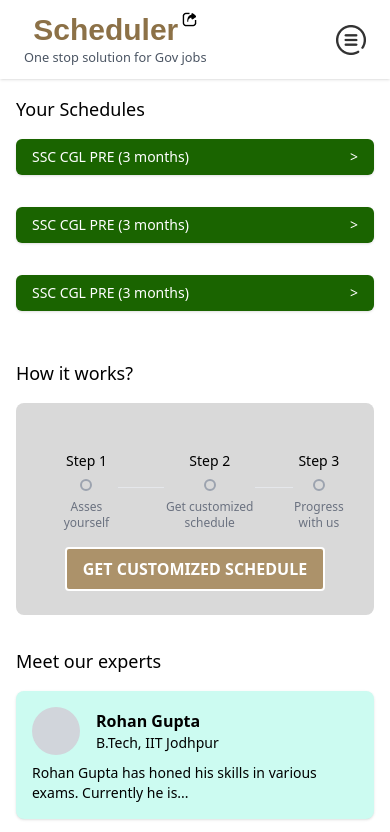
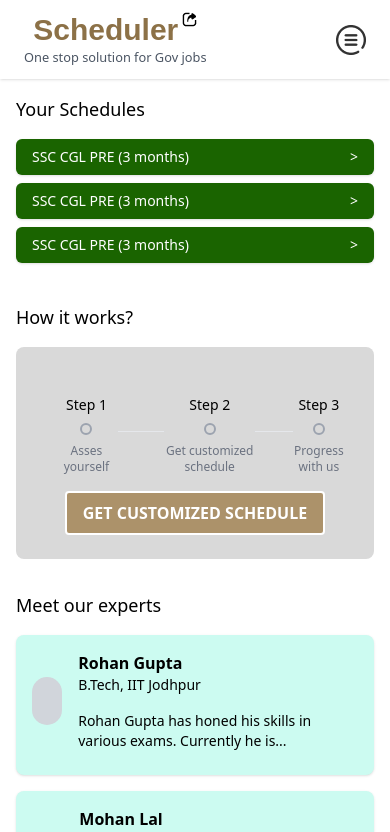
Before and after one commit to jaiswalshash/schedular, a React (Create React App) app: page /schedules in a window 390 px wide. Shown: the top 832 px of the page. Built offline with nearby package versions, Linux system fonts and the light colour scheme; the HTML template or start-up script is replaced by a standard one; a web font is replaced by a local one.

Commit message:
UI changes

```diff
--- a/src/components/Courses.jsx
+++ b/src/components/Courses.jsx
@@ -63,7 +63,7 @@ const dummyData = {
 };
 
 const ScheduleButton = ({ name, duration }) => (
-  <button className="bg-[#1A6400] text-white shadow text-sm py-2 px-4 rounded-md mb-4 w-full text-left flex justify-between items-center">
+  <button className="bg-[#1A6400] text-white shadow text-sm py-2 px-4 rounded-md mb-2 w-full text-left flex justify-between items-center">
     <span>
       {name} ({duration})
     </span>
@@ -77,12 +77,14 @@ const ExpertCard = ({ name, degree, description, isHighlighted }) => (
   >
     <div className="flex items-center mb-2">
       <div className="w-12 h-12 bg-gray-300 rounded-full mr-4"></div>
-      <div>
-        <h3 className="font-bold">{name}</h3>
-        <p className="text-sm">{degree}</p>
+      <div className="flex flex-col gap-4">
+        <div>
+          <h3 className="font-bold">{name}</h3>
+          <p className="text-sm">{degree}</p>
+        </div>
+        <p className="text-sm">{description}</p>
       </div>
     </div>
-    <p className="text-sm">{description}</p>
   </div>
 );
 
@@ -104,7 +106,7 @@ const SchedulesExpertsCommunity = () => {
     <div className="container mx-auto p-4 md:px-[4rem] lg:px-[4rem] animate-fadeIn">
       <section className="mb-8">
         <h2 className="text-lg font-medium mb-4">Your Schedules</h2>
-        <div className="grid grid-cols-1 md:grid-cols-4 gap-4">
+        <div className="grid grid-cols-1 md:grid-cols-4 md:gap-4">
           {dummyData.schedules.map((schedule) => (
             <ScheduleButton
               key={schedule.id}
@@ -125,11 +127,13 @@ const SchedulesExpertsCommunity = () => {
                 <span className="text-sm mt-2">Step 1</span>
                 <div className="w-3 h-3 border-2 border-gray-400 rounded-full"></div>
 
-                <span className="text-xs text-gray-500 text-center">Asses yourself</span>
+                <span className="text-xs text-gray-500 text-center">
+                  Asses yourself
+                </span>
               </div>
 
               {/* Line */}
-              <hr className="h-[0.9px] bg-black w-[4rem] rounded"/>
+              <hr className="h-[0.9px] bg-black w-[4rem] rounded" />
             </div>
 
             {/* Step 2 */}
@@ -144,7 +148,7 @@ const SchedulesExpertsCommunity = () => {
               </div>
 
               {/* Line */}
-              <hr className="h-[0.9px] bg-black w-[4rem] rounded"/>
+              <hr className="h-[0.9px] bg-black w-[4rem] rounded" />
             </div>
             {/* Step 3 */}
             <div className="flex flex-col gap-2 items-center">
@@ -152,7 +156,9 @@ const SchedulesExpertsCommunity = () => {
 
               <div className="w-3 h-3 border-2 border-gray-400 rounded-full"></div>
 
-              <span className="text-xs text-gray-500 text-center">Progress with us</span>
+              <span className="text-xs text-gray-500 text-center">
+                Progress with us
+              </span>
             </div>
           </div>
           <div className="text-center">
```
